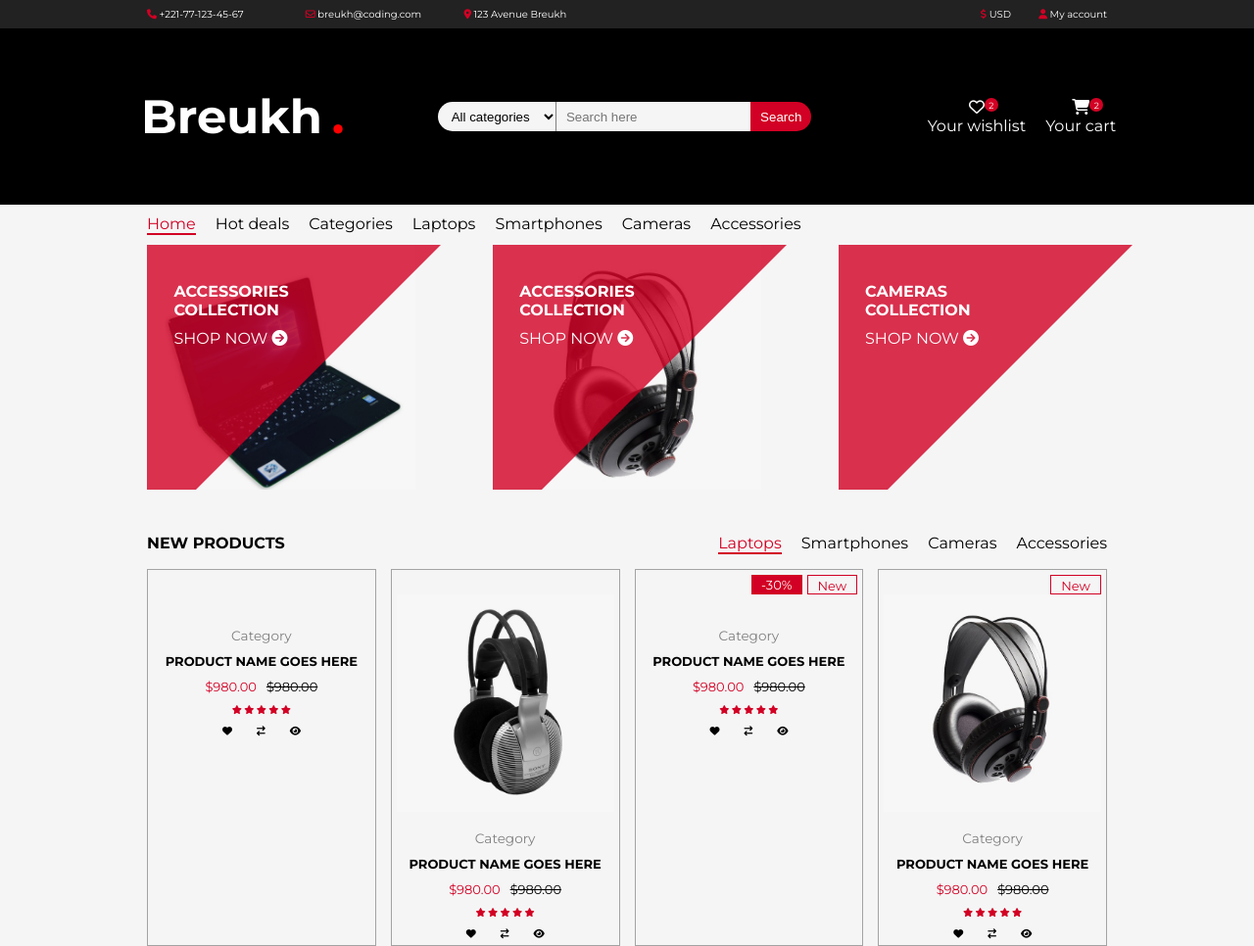
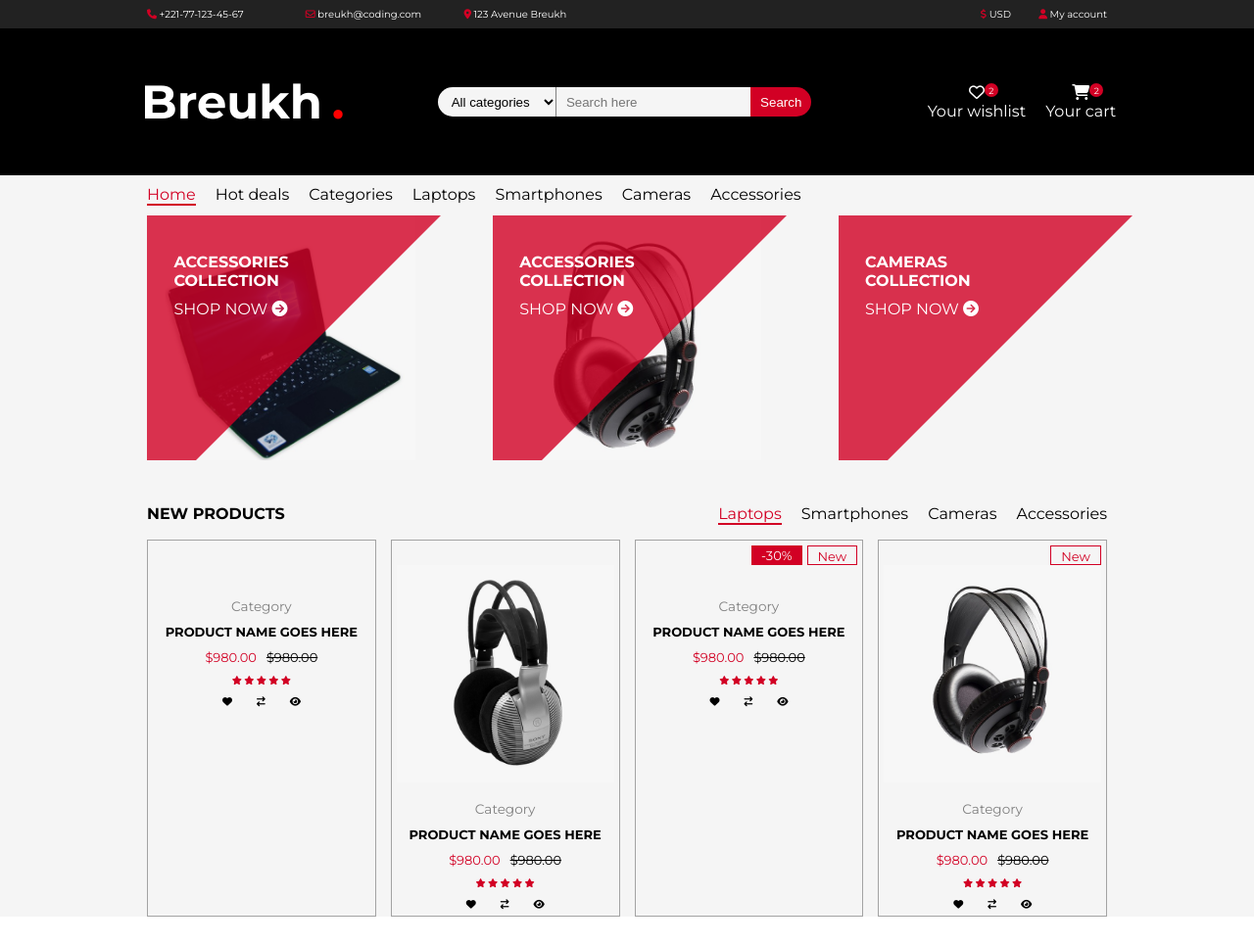
Before and after one commit to isyll/projet-aly, a plain HTML site: page index.html in a window 1280 px wide. Shown: the whole page at 98% size. After the commit the page ends 936 px from the top, so only its background shows below. Drawn offline with Linux system fonts and the light colour scheme.

Commit message:
Petites modifications légères

```diff
--- a/desktop.css
+++ b/desktop.css
@@ -14,7 +14,7 @@ header {
     gap: 30px;
     padding: 0 20px;
     width: 100%;
-    height: 180px;
+    height: 150px;
     background-color: black;
     color: white;
 }
```
